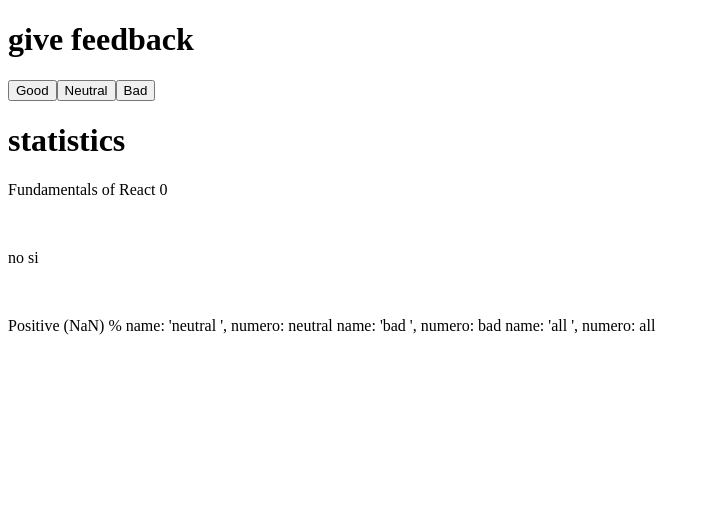
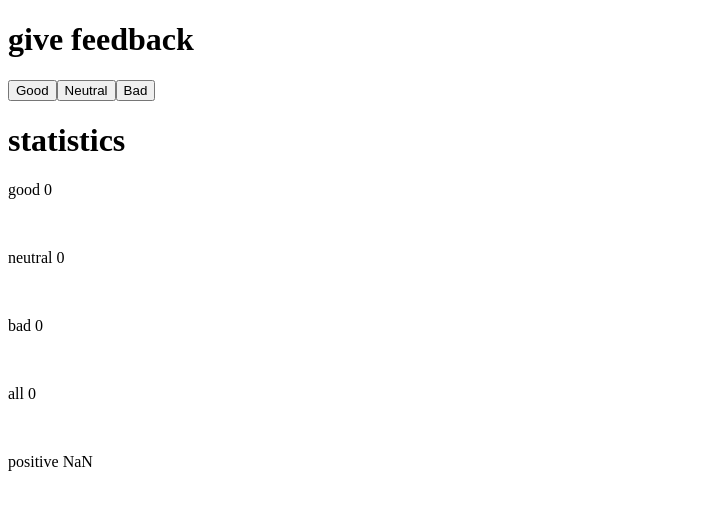
Before and after one commit to daironc78/StackOpenCursePart1, a React (Vite) app in the folder part1/: page / in a window 1280 px wide. Shown: the top 510 px of the page, without its empty margins (0-710 px from the left). Built offline with nearby package versions, Linux system fonts and the light colour scheme.

Commit message:
1.8 complete

```diff
--- a/part1/src/App.jsx
+++ b/part1/src/App.jsx
@@ -1,16 +1,6 @@
 import { useState } from 'react'
 
 const Statistics = (props) => {
-console.log(props)
-  return(
-    <div>
-      <p>{props.estadisttica.name}{props.estadisttica.numero}</p>
-      <br />
-    </div>
-  )
-}
-
-const Statistics2 = (props) => {
   console.log(props)
     return(
       <div>
@@ -51,11 +41,13 @@ const App = () => {
     </button>
   )
 
+  const positiveResult = good / all * 100;
+
   const course = {
 
 
         name: 'Fundamentals of React ',
-        numero: good
+        numero: good,
 
 
 
@@ -70,19 +62,11 @@ const App = () => {
       <Button handleClick={() => setToBad(bad + 1)} text="Bad" />
       <h1>statistics</h1>
 
-      <Statistics estadisttica={course}/>
-      <Statistics2 cali="no" pasto="si"/>
-
-      <p>Positive ({ good / all * 100 }) %
-
-      name: 'neutral ',
-        numero: neutral
-
-        name: 'bad ',
-        numero: bad
-
-        name: 'all ',
-        numero: all</p>
+      <Statistics cali="good" pasto={good}/>
+      <Statistics cali="neutral" pasto={neutral}/>
+      <Statistics cali="bad" pasto={bad}/>
+      <Statistics cali="all" pasto={all}/>
+      <Statistics cali="positive" pasto={positiveResult}/>
 
     </div>
   )
```
